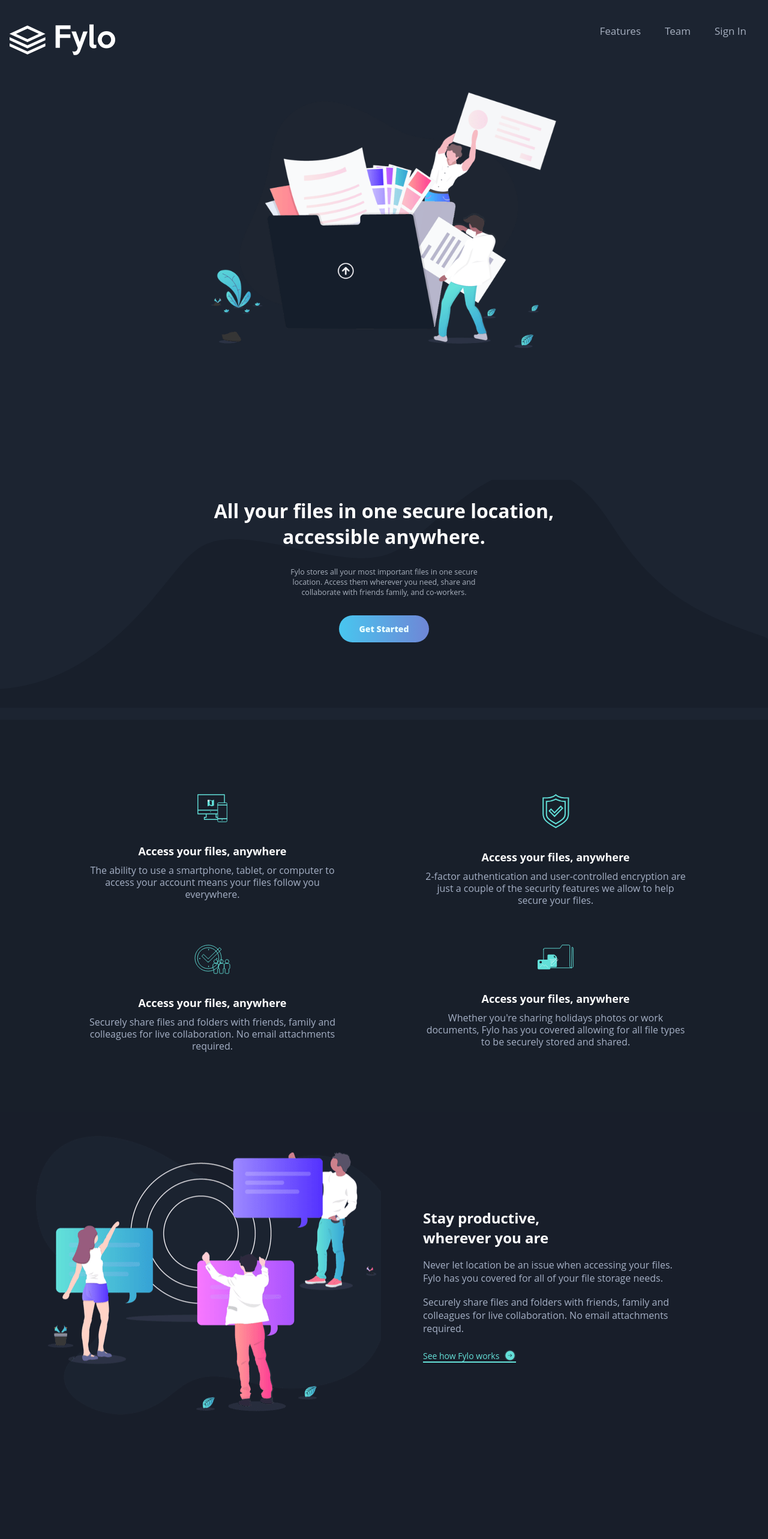
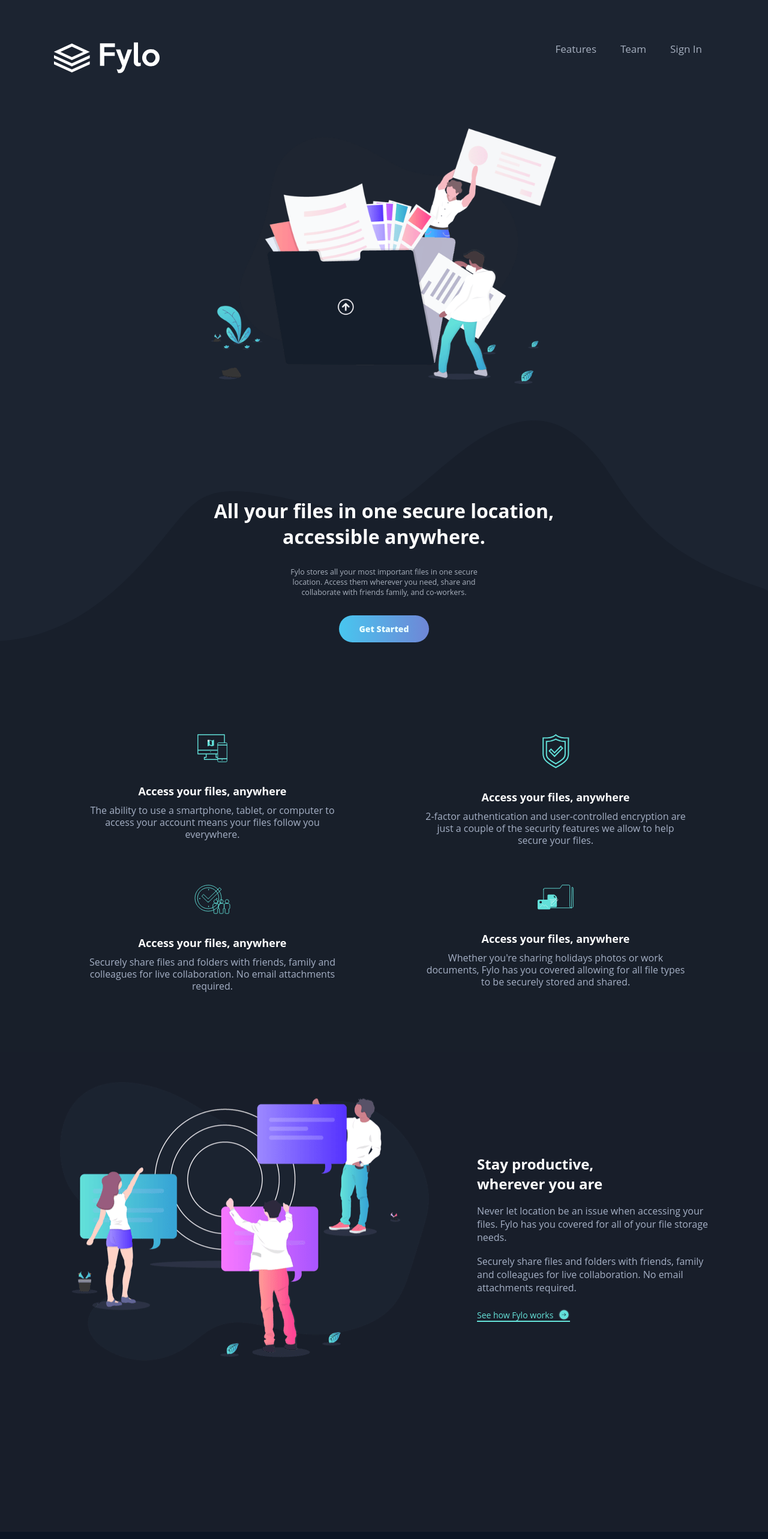
Before and after one commit to Oshrestha111/fylo.github.io, a React (Create React App) app: page / in a window 1280 px wide. Shown: the top 2566 px of the page at 60% size. Built offline with nearby package versions, Linux system fonts and the light colour scheme.

Commit message:
CSS update

```diff
--- a/src/App.js
+++ b/src/App.js
@@ -6,10 +6,9 @@ import About from "./components/about/About";
 import Footer from "./components/footer/Footer";
 
 function App() {
-	const hBgCo = { backgroundColor: "hsl(217, 28%, 15%)" };
 	return (
 		<div className='App'>
-			<Header style={hBgCo} />
+			<Header />
 			<FileStore />
 			<Products />
 			<About />
--- a/src/components/about/About.jsx
+++ b/src/components/about/About.jsx
@@ -5,8 +5,7 @@ import arrow from "../../images/icons/icon-arrow.svg";
 
 function About() {
 	return (
-		<div>
-			<section className='about'>
+		<section className='about-section'>
 			<div className='container-about'>
 				<div className='left'>
 					<img src={picture} alt='illustration-stay-productive'></img>
@@ -16,14 +15,13 @@ function About() {
 						<h2> Stay productive, wherever you are</h2>
 
 						<p>
-								Never let location be an issue when accessing your files. Fylo
-								has you covered for all of your file storage needs.
+							Never let location be an issue when accessing your files. Fylo has
+							you covered for all of your file storage needs.
 						</p>
 
 						<p>
 							Securely share files and folders with friends, family and
-								colleagues for live collaboration. No email attachments
-								required.
+							colleagues for live collaboration. No email attachments required.
 						</p>
 
 						<a href='smth.com'>
@@ -33,7 +31,6 @@ function About() {
 				</div>
 			</div>
 		</section>
-		</div>
 	);
 }
 
--- a/src/components/about/about.css
+++ b/src/components/about/about.css
@@ -1,20 +1,23 @@
+.about-section {
+	background-color: #181e2a;
+}
 .container-about {
 	background-color: #181e2a;
 	height: 100vh;
-}
-.container-about {
+	max-width: 1600px;
+	margin: 0 auto;
+	padding: 50px 100px;
 	display: flex;
-	padding-top: 40px;
+	grid-gap: 80px;
 	overflow: hidden;
 }
+
 .left {
-	flex: 1;
-	padding-left: 60px;
-	overflow: hidden;
+	flex: 0.5;
 }
 .right {
-	flex: 1;
-	padding-left: 70px;
+	flex: 0.5;
+	/* padding-left: 70px; */
 	overflow: hidden;
 }
 .wrapper {
--- a/src/components/fileStore/FileStore.jsx
+++ b/src/components/fileStore/FileStore.jsx
@@ -5,6 +5,7 @@ import curve from "../../images/bg-curvy-desktop.svg";
 
 function FileStore() {
 	return (
+		<div className='fileStore-container'>
 			<div className='fileStore'>
 				<div className='desc'>
 					<div className='title'>
@@ -21,6 +22,7 @@ function FileStore() {
 						<button>Get Started</button>
 					</div>
 				</div>
+			</div>
 			<div className='curve'>
 				<img src={curve} alt='curve'></img>
 			</div>
--- a/src/components/fileStore/fileStore.css
+++ b/src/components/fileStore/fileStore.css
@@ -1,9 +1,20 @@
+.fileStore-container {
+	background-color: RGB(28, 36, 49);
+	/* background-image: url(E:\LearnReact\FYLO\fylo\src\images\bg-curvy-desktop.svg);
+	background-size: cover;
+	background-repeat: no-repeat;
+	height: 400px;
+	background-position: bottom; */
+
+	/* padding-top: 150px; */
+}
 .fileStore {
-	height: 50vh;
-	overflow: hidden;
+	/* overflow: hidden; */
 	/* background-color: aquamarine; */
-	background-color: RGB(28, 36, 49);
+
 	color: #fff;
+	max-width: 1600px;
+	margin: 0 auto;
 }
 
 .desc {
@@ -52,7 +63,7 @@
 .curve img {
 	position: absolute;
 	width: 100%;
-	bottom: -80px;
+	bottom: 0;
 	left: 0;
 	z-index: 10;
 }
--- a/src/components/footer/Footer.jsx
+++ b/src/components/footer/Footer.jsx
@@ -7,7 +7,7 @@ import { AiFillTwitterCircle, AiOutlineInstagram } from "react-icons/ai";
 
 function Footer() {
 	return (
-		<div>
+		<div className='footer-section'>
 			<section className='footer'>
 				<div className='footer-container'>
 					<div className='logo-footer'>
--- a/src/components/footer/footer.css
+++ b/src/components/footer/footer.css
@@ -1,7 +1,12 @@
+.footer-section {
+	background-color: #0c1524;
+}
 .footer {
 	padding: 50px;
 	background-color: #0c1524;
 	color: #a6b0c0;
+	max-width: 1600px;
+	margin: 0 auto;
 }
 .footer-desc {
 	padding-top: 20px;
--- a/src/components/header/Header.jsx
+++ b/src/components/header/Header.jsx
@@ -5,8 +5,8 @@ import img1 from "../../images/illustration-intro.png";
 function Header() {
 	return (
 		<div>
-			<section className='header'>
-				<header>
+			<header>
+				<section className='header'>
 					<span className='logo'>
 						<img src={logo} alt='fylo'></img>
 					</span>
@@ -23,11 +23,11 @@ function Header() {
 							</li>
 						</ul>
 					</nav>
-				</header>
+				</section>
 				<div className='image'>
 					<img src={img1} alt='fylo'></img>
 				</div>
-			</section>
+			</header>
 		</div>
 	);
 }
--- a/src/components/header/header.css
+++ b/src/components/header/header.css
@@ -1,16 +1,20 @@
-.header {
+header {
+	background-color: hsl(217, 28%, 15%);
 	height: 100vh;
 	margin: 0;
 	overflow: hidden;
-	background-color: hsl(217, 28%, 15%);
 	color: #fff;
 }
-header {
+
+.header {
 	display: flex;
 	justify-content: space-between;
 	align-items: center;
-	padding: 1.25rem 1rem 1.25rem 1rem;
+	padding: 50px 90px;
+	max-width: 1600px;
+	margin: 0 auto;
 }
+
 .logo {
 	max-width: 100%;
 	max-height: 1.5rem;
--- a/src/components/products/Products.jsx
+++ b/src/components/products/Products.jsx
@@ -8,7 +8,7 @@ import icon4 from "../../images/icons/icon-any-file.svg";
 function Products() {
 	// const iconStyles = { width: "7%" };
 	return (
-		<div>
+		<div className='product-container'>
 			<section className='product'>
 				<div className='container'>
 					<div className='card'>
--- a/src/components/products/products.css
+++ b/src/components/products/products.css
@@ -1,7 +1,12 @@
+.product-container {
+	background-color: hsl(218, 28%, 13%);
+}
 .product {
 	/* height: 567px; */
 	background-color: hsl(218, 28%, 13%);
 	padding: 50px;
+	max-width: 1600px;
+	margin: 0 auto;
 }
 .container {
 	margin: 50px;
```
Lines whose indentation alone changed are shown as unchanged.
